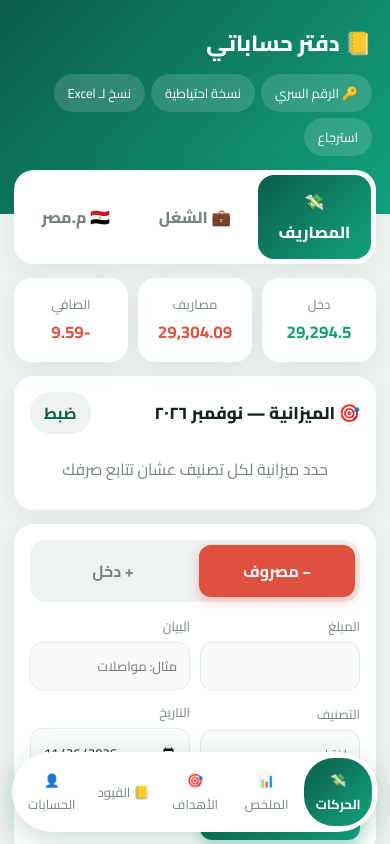
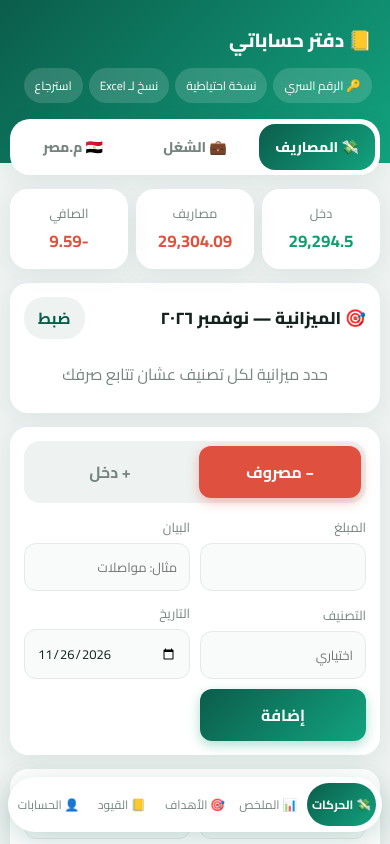
Before and after one commit to saadgamal53d/daftar, a plain HTML site: page index.html in a window 390 px wide. Shown: the top 844 px of the page. Drawn offline with Linux system fonts and the light colour scheme.

Commit message:
Add files via upload

```diff
--- a/index.html
+++ b/index.html
@@ -2,14 +2,20 @@
 <html lang="ar" dir="rtl">
 <head>
 <meta charset="UTF-8">
-<meta name="viewport" content="width=device-width, initial-scale=1">
+<meta name="viewport" content="width=device-width, initial-scale=1, viewport-fit=cover">
+<meta name="theme-color" content="#0b5d4b">
+<meta name="apple-mobile-web-app-capable" content="yes">
+<meta name="mobile-web-app-capable" content="yes">
+<meta name="apple-mobile-web-app-status-bar-style" content="black-translucent">
+<meta name="apple-mobile-web-app-title" content="دفتر حساباتي">
+<link rel="apple-touch-icon" href="apple-touch-icon.png">
 <link href="https://fonts.googleapis.com/css2?family=Cairo:wght@400;600;700;800&display=swap" rel="stylesheet">
 <title>دفتر حساباتي</title>
 <style>
 :root{--bg:#eef2f1;--card:#fff;--ink:#14231f;--mute:#76857f;--line:#e3eae7;--green:#0e9f6e;--greenbg:#e3f6ee;--red:#e0503f;--redbg:#fdeceb;--accent:#0b5d4b;--accent2:#12a37f;--shadow:0 6px 24px rgba(11,93,75,.08)}
 *{box-sizing:border-box;-webkit-tap-highlight-color:transparent}
 body{margin:0;background:var(--bg);color:var(--ink);font-family:"Cairo","Segoe UI",Tahoma,"Noto Naskh Arabic",system-ui,sans-serif;font-size:16px;padding-bottom:84px}
-header{background:linear-gradient(135deg,var(--accent),var(--accent2));color:#fff;margin-top:calc(-1*env(safe-area-inset-top,0px));padding:calc(22px + env(safe-area-inset-top,0px)) max(18px,env(safe-area-inset-right,0px)) 64px max(18px,env(safe-area-inset-left,0px));display:flex;align-items:center;justify-content:space-between;flex-wrap:wrap;gap:10px}
+header{background:linear-gradient(135deg,var(--accent),var(--accent2));color:#fff;padding:calc(22px + env(safe-area-inset-top,0px)) max(18px,env(safe-area-inset-right,0px)) 64px max(18px,env(safe-area-inset-left,0px));display:flex;align-items:center;justify-content:space-between;flex-wrap:wrap;gap:10px}
 header h1{margin:0;font-size:22px;font-weight:800}
 header .tools{display:flex;gap:6px;flex-wrap:wrap}
 header .tools button{background:#ffffff26;color:#fff;border:0;border-radius:20px;padding:7px 14px;font-size:13px;cursor:pointer;backdrop-filter:blur(6px)}
@@ -106,6 +112,15 @@ main,.bankp,.card{max-width:100%}
 .acedit{display:flex;gap:6px;flex:1;min-width:0}.acedit input{flex:1;min-width:0;padding:6px 8px}.acedit button{padding:6px 10px;font-size:13px}
 .bt .acts{margin-inline-start:6px}.bt a{text-decoration:none;color:var(--ink)}
 tr.mine td{background:#e7f6ef;font-weight:700}
+html{-webkit-text-size-adjust:100%}
+button,a,input,select,summary{touch-action:manipulation}
+body{padding-bottom:calc(96px + env(safe-area-inset-bottom,0px))}
+header .tools{flex-wrap:nowrap;overflow-x:auto;max-width:100%;-webkit-overflow-scrolling:touch;padding-bottom:2px}
+header .tools button{white-space:nowrap;flex:none}
+@media(max-width:480px){header{padding-bottom:58px}header h1{font-size:19px}header .tools button{padding:6px 11px;font-size:12px}
+#spaces button{padding:10px 4px;font-size:14px}nav button{font-size:12px;padding:10px 2px;min-width:0}nav{width:calc(100% - 16px)}
+.cards{gap:8px}.stat{padding:12px 8px}.stat b{font-size:17px}.card{padding:14px;border-radius:18px}main{padding:0 10px}
+.item{gap:10px}.ic2{width:40px;height:40px}.amt{font-size:15px}.acts .x{padding:2px 5px}.mk{width:38px;height:38px}}
 @media(max-width:520px){.stat b{font-size:17px}header{padding-bottom:58px}}
 </style>
 </head>
```
Also changed, not shown: apple-touch-icon.png (added).
